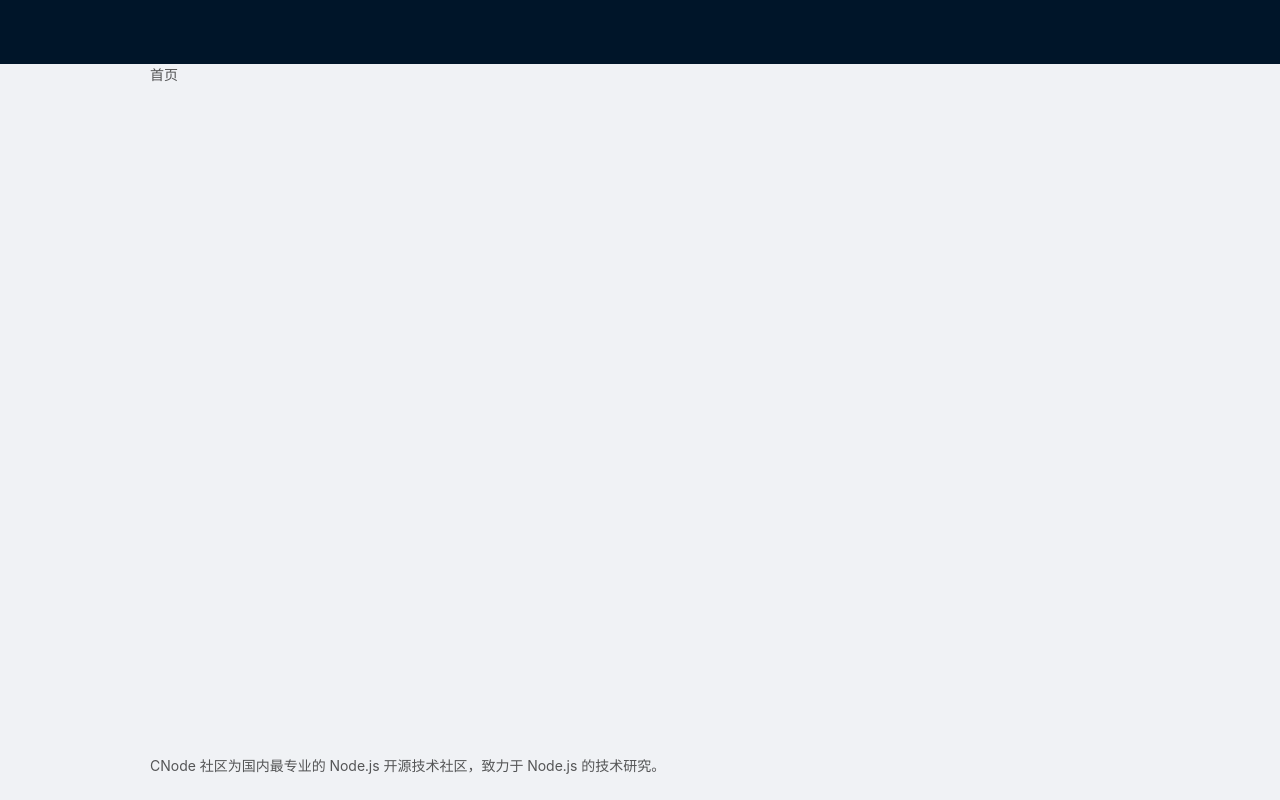
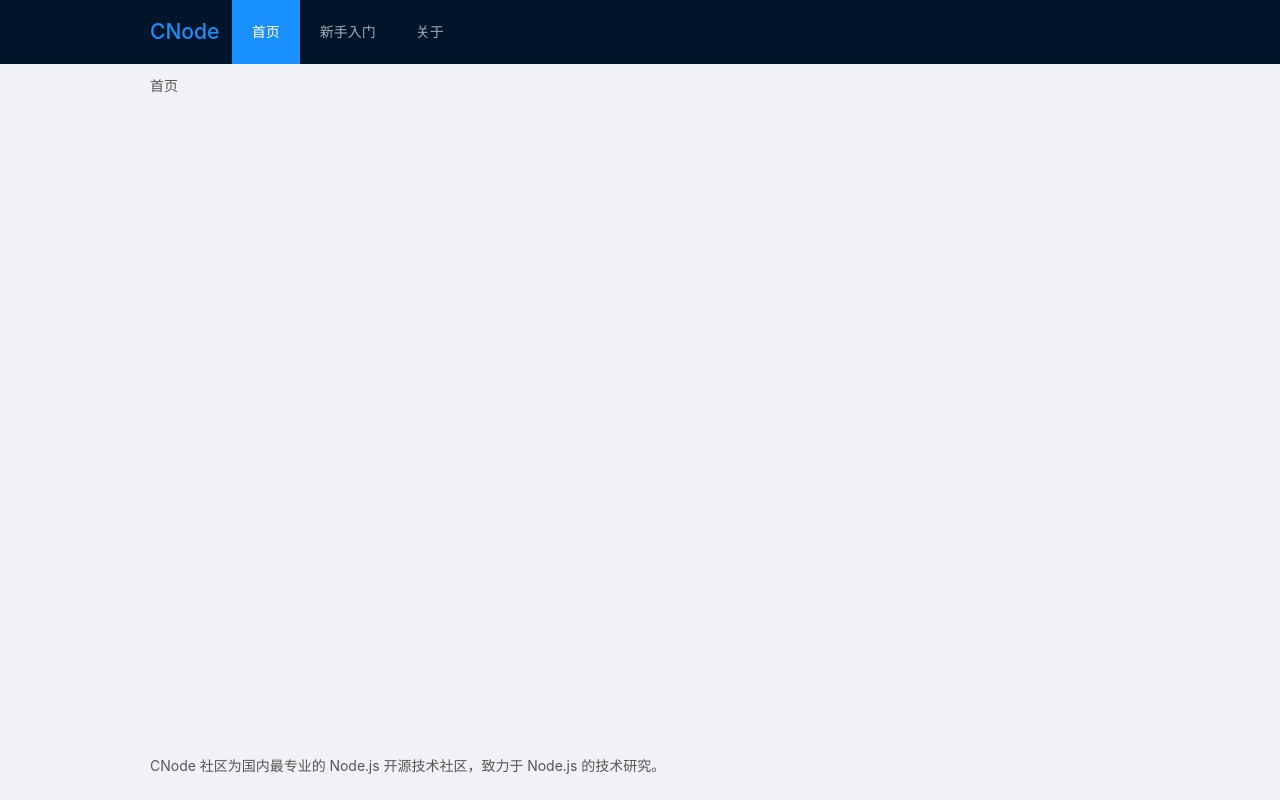
Before and after one commit to parachuterwu/react-hook-cnode, a React (Create React App) app: page / in a window 1280 px wide. Built offline with nearby package versions, Linux system fonts and the light colour scheme.

Commit message:
add header nav

```diff
--- a/package.json
+++ b/package.json
@@ -21,7 +21,7 @@
         "redux": "^4.0.5"
     },
     "scripts": {
-        "start": "craco start",
+        "start": "PORT=7000 craco start",
         "build": "craco build",
         "test": "craco test",
         "eject": "react-scripts eject"
--- a/src/components/Header.js
+++ b/src/components/Header.js
@@ -1,11 +1,40 @@
 import React from 'react';
-import { Affix, Layout } from 'antd';
+import { Affix, Layout, Row, Col, Menu } from 'antd';
+import { Link, useLocation } from 'react-router-dom';
+
+import { headerNav } from '../router/index';
 
 const Header = () => {
+    const { pathname } = useLocation();
+    const currentNav = headerNav.find((nav) => pathname === nav.to).key;
+
     return (
         <Affix offsetTop={0}>
-            <Layout.Header>
-                <div className="wrap"></div>
+            <Layout.Header id="header">
+                <div className="wrap">
+                    <Row>
+                        <Col xs={6} sm={4} md={2}>
+                            <h1 className="logo">
+                                <Link to="/">CNode</Link>
+                            </h1>
+                        </Col>
+                        <Col xs={18} sm={20} md={22}>
+                            <Menu
+                                mode="horizontal"
+                                theme="dark"
+                                selectedKeys={[currentNav]}
+                            >
+                                {headerNav.map((nav) => {
+                                    return (
+                                        <Menu.Item key={nav.key}>
+                                            <Link to={nav.to}>{nav.txt}</Link>
+                                        </Menu.Item>
+                                    );
+                                })}
+                            </Menu>
+                        </Col>
+                    </Row>
+                </div>
             </Layout.Header>
         </Affix>
     );
--- a/src/router/index.js
+++ b/src/router/index.js
@@ -23,14 +23,14 @@ const routes = [
         },
     },
     {
-        path: '/user/:loginname',
+        path: '/user/:name',
         exact: true,
         render(props) {
             return <UserPage {...props} />;
         },
     },
     {
-        path: '/getstart',
+        path: '/getStart',
         exact: true,
         render(props) {
             return <GetStartPage {...props} />;
@@ -52,4 +52,22 @@ const routes = [
     },
 ];
 
-export { routes };
+const headerNav = [
+    {
+        to: '/',
+        txt: '首页',
+        key: 'home',
+    },
+    {
+        to: '/getStart',
+        txt: '新手入门',
+        key: 'getStart',
+    },
+    {
+        to: '/about',
+        txt: '关于',
+        key: 'about',
+    },
+];
+
+export { routes, headerNav };
```
